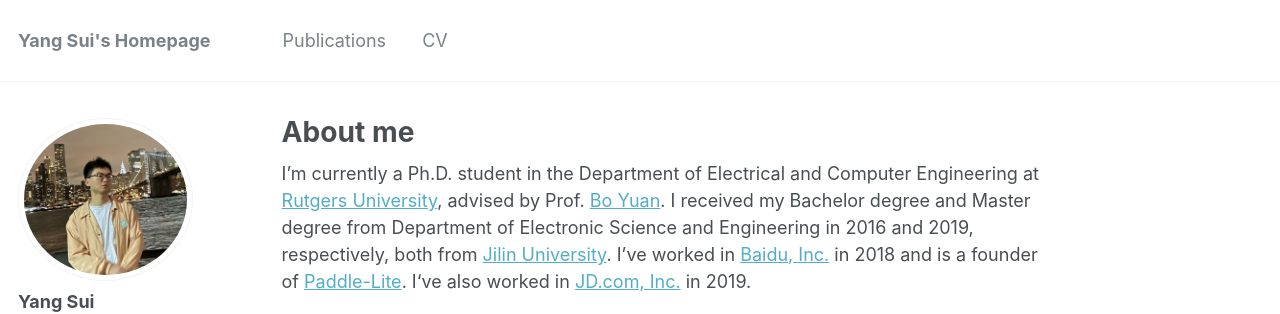
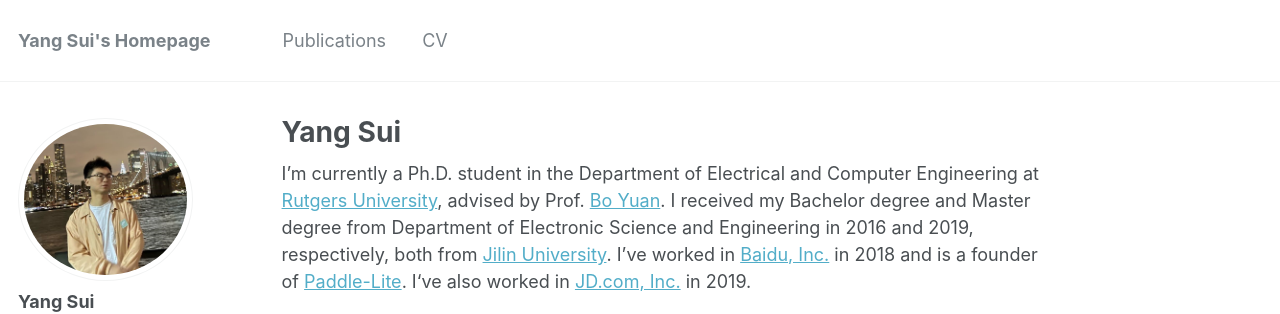
Before and after one commit to Eclipsess/yang-sui.github.io, a Jekyll site: the page built from _pages/about.md, in a window 1280 px wide and 1243 px high. Shown: the top 314 px of the window. Built offline with Jekyll 4.4.1, drawn with Linux system fonts in a browser that asks for light colours.

Commit message:
Update about.md

```diff
--- a/_pages/about.md
+++ b/_pages/about.md
@@ -1,7 +1,7 @@
 ---
 permalink: /
-title: "About me"
-excerpt: "About me"
+title: "Yang Sui"
+excerpt: "Yang Sui"
 author_profile: true
 redirect_from:
   - /about/
```
